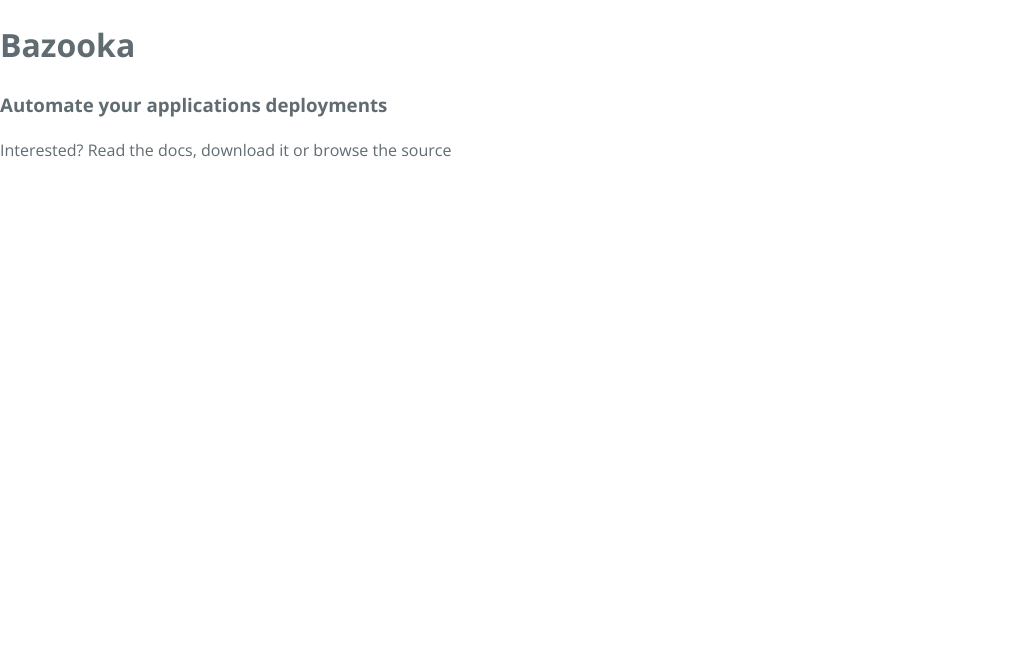
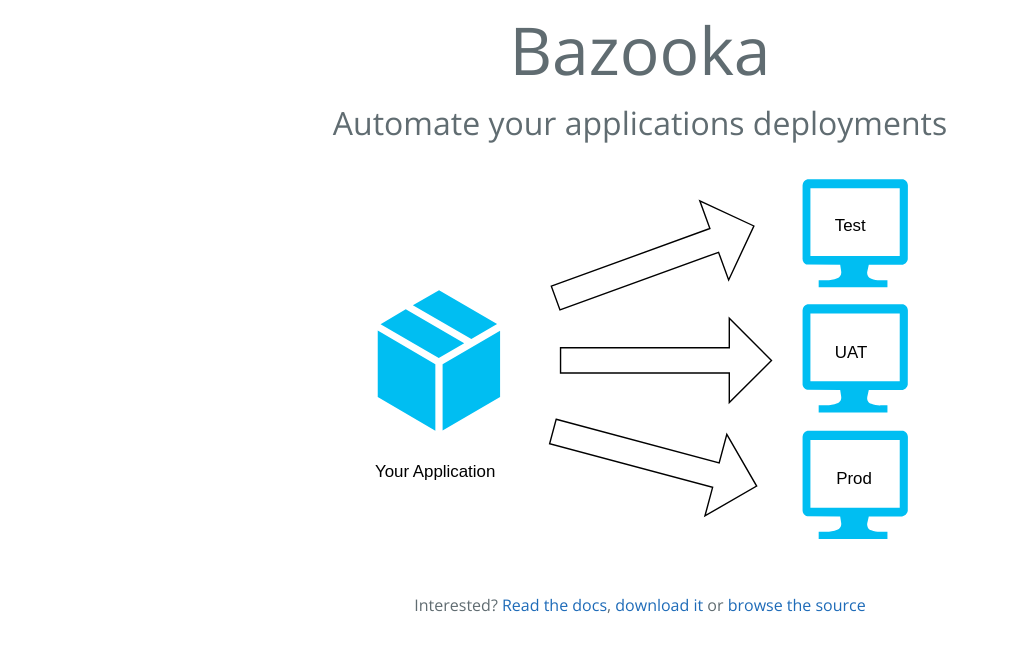
Before and after one commit to BazookaDeploy/Bazooka, a Jekyll site: the page index.html, which Jekyll copies as it is, in a window 1280 px wide. Shown: the top 652 px of the page, without its empty margins (0-1009 px from the left). Built offline with Jekyll 4.4.1, drawn with Linux system fonts in a browser that asks for light colours; Markdown is read by kramdown in place of the engine named in the settings.

Commit message:
added initial syling and pages

```diff
--- a/index.html
+++ b/index.html
@@ -10,12 +10,13 @@
   </head>
   <body>
 
-    <section class="main-content">
+    <section class="main-content main-title">
         <h1>Bazooka</h2>
-
           <h3>Automate your applications deployments</h3>
 
-          <p>Interested? Read the docs, download it or browse the source</p>
+            <img src="images/Bazooka.svg" class="fullImage" />
+
+          <p>Interested? <a href="docs.html">Read the docs</a>, <a href="https://github.com/BazookaDeploy/Bazooka/releases">download it</a> or <a href="https://github.com/BazookaDeploy/Bazooka">browse the source</a></p>
     </section>
 
             <script type="text/javascript">
--- a/stylesheets/stylesheet.css
+++ b/stylesheets/stylesheet.css
@@ -15,21 +15,23 @@ a {
   a:hover {
     text-decoration: underline; }
 
-.btn {
-  display: inline-block;
-  margin-bottom: 1rem;
-  color: rgba(255, 255, 255, 0.7);
-  background-color: rgba(255, 255, 255, 0.08);
-  border-color: rgba(255, 255, 255, 0.2);
-  border-style: solid;
-  border-width: 1px;
-  border-radius: 0.3rem;
-  transition: color 0.2s, background-color 0.2s, border-color 0.2s; }
-  .btn + .btn {
-    margin-left: 1rem; }
+.main-title {
+  text-align: center;
+}
 
-.btn:hover {
-  color: rgba(255, 255, 255, 0.8);
-  text-decoration: none;
-  background-color: rgba(255, 255, 255, 0.2);
-  border-color: rgba(255, 255, 255, 0.3); }
+.main-title h1 {
+  font-weight: 100;
+  font-size: 66px;
+  margin: 0;
+}
+
+.main-title h3 {
+  font-weight: 100;
+  font-size: 32px;
+  margin: 0;
+}
+
+.fullImage {
+  width:600px;
+  padding:30px;
+}
```
Also changed, not shown: docs.md (added, +9 -0 lines), images/Bazooka.jpg (added), images/Bazooka.svg (added).
